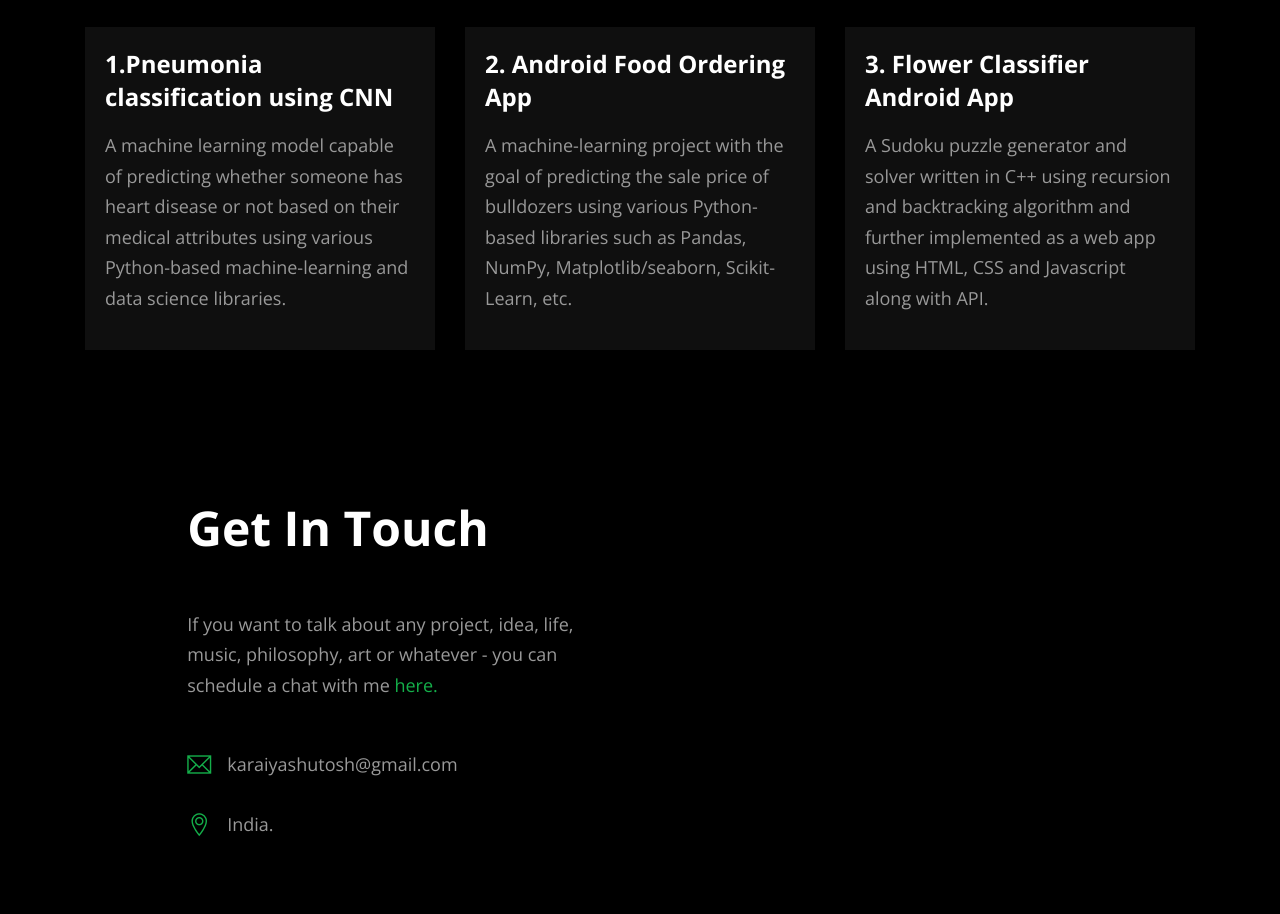
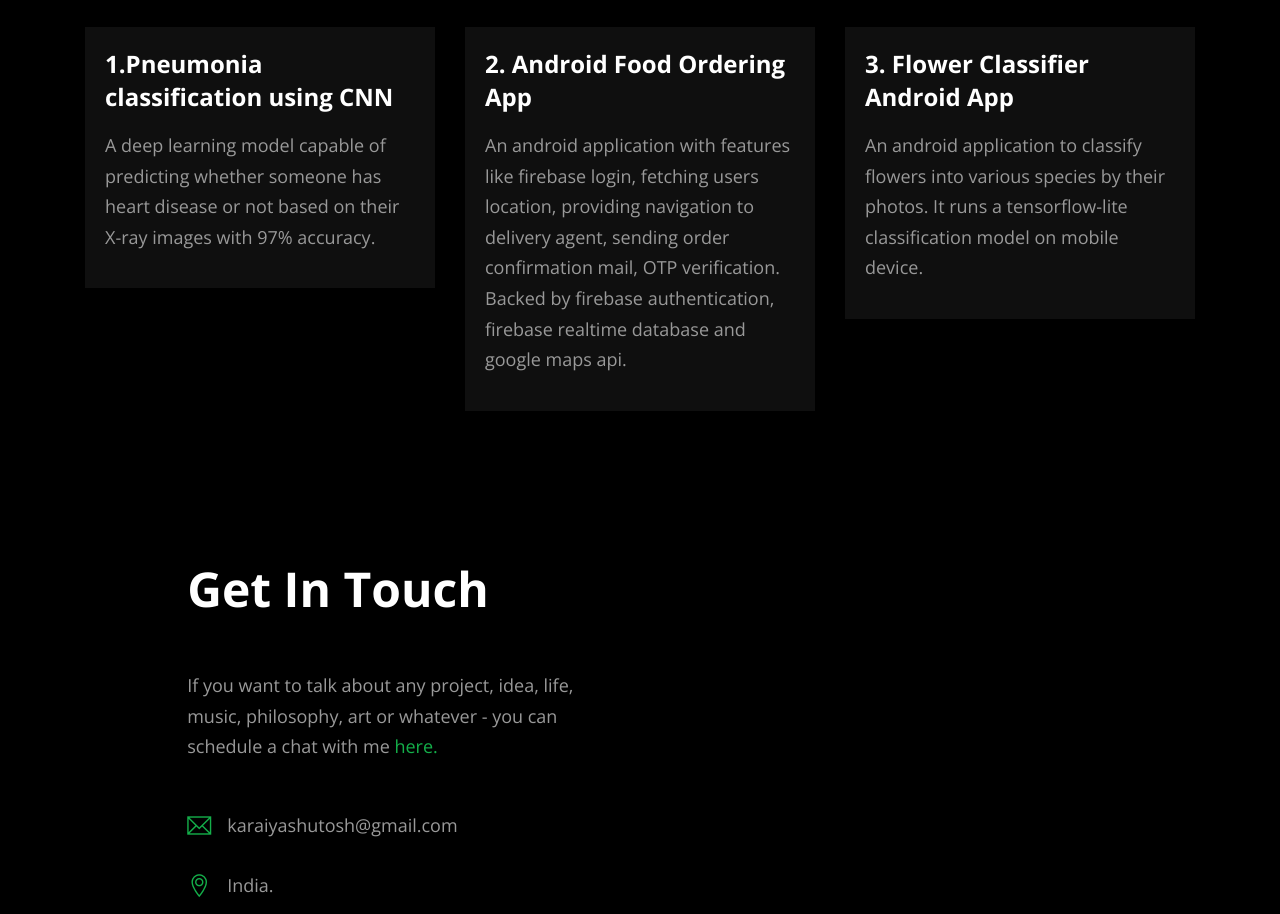
Before and after one commit to karaiyaashu/ashutosh, a plain HTML site: page index.html in a window 1280 px wide. Shown: the part 2480-3394 px from the top of the page. Drawn offline with nearby package versions, Linux system fonts and the light colour scheme.

Commit message:
project description added

```diff
--- a/index.html
+++ b/index.html
@@ -172,7 +172,7 @@
 							<a target="blank" href="https://www.kaggle.com/ashukaraiya/pneumonia">
 							1.Pneumonia classification using CNN
 						</a></h4>
-						<p>A machine learning model capable of predicting whether someone has heart disease or not based on their medical attributes using various Python-based machine-learning and data science libraries.</p>
+						<p>A deep learning model capable of predicting whether someone has  heart disease or not based on their X-ray images with 97% accuracy.</p>
 					</div>
 				</article>
 			</div>
@@ -185,7 +185,7 @@
 							<a target="blank" href="https://github.com/karaiyaashu/FoodOrderingApp">
 							2. Android Food Ordering App
 						</a></h4>
-						<p>A machine-learning project with the goal of predicting the sale price of bulldozers using various Python-based libraries such as Pandas, NumPy, Matplotlib/seaborn, Scikit-Learn, etc. </p>
+						<p>An android application with features like firebase login, fetching users location, providing navigation to delivery agent, sending order confirmation mail, OTP verification. Backed by firebase authentication, firebase realtime database and google maps api.  </p>
 					</div>
 				</article>
 			</div>
@@ -198,7 +198,7 @@
 							<a target="blank" href="https://github.com/karaiyaashu/Flower-classifier">
 							3. Flower Classifier Android App
 						</a></h4>
-						<p>A Sudoku puzzle generator and solver written in C++ using recursion and backtracking algorithm and further implemented as a web app using HTML, CSS and Javascript along with API.</p>
+						<p>An android application to classify flowers into various species by their photos. It runs a tensorflow-lite classification model on mobile device.</p>
 					</div>
 				</article>
 			</div>
```
